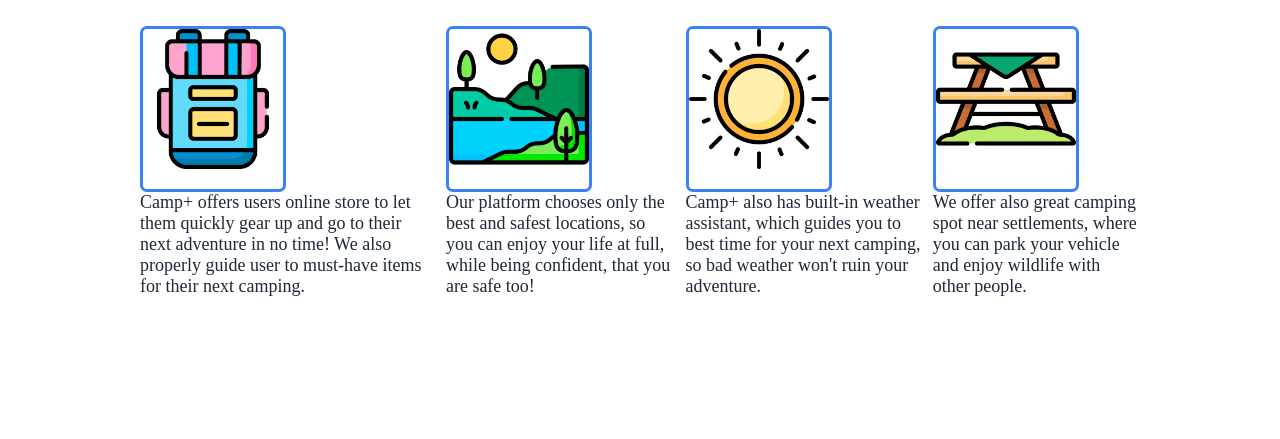
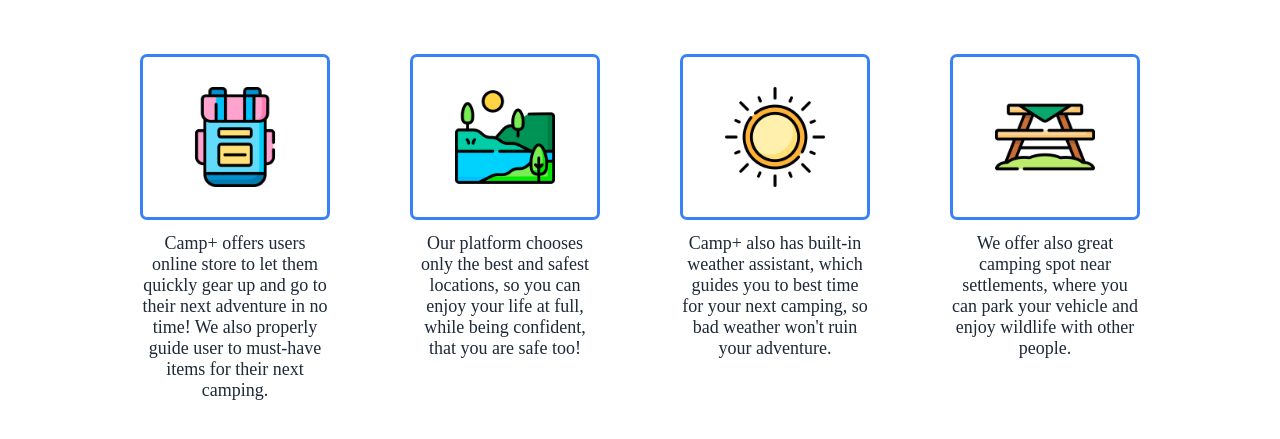
Before and after one commit to Chantuu/odin-landing-page, a plain HTML site: page index.html in a window 1280 px wide. Shown: the part 615-1054 px from the top of the page. Before the commit the page ends 982 px from the top, so only its background shows below. Drawn offline with Linux system fonts and the light colour scheme.

Commit message:
Style cards in index.html

```diff
--- a/styles.css
+++ b/styles.css
@@ -22,6 +22,7 @@ h2 {
     font-size: 36px;
     font-weight: bolder;
     text-align: center;
+    margin-bottom: 57px;
 }
 
 p, .navbar a {
@@ -93,17 +94,31 @@ p, .navbar a {
 
 .cards {
     display: flex;
-    justify-content: center;
-    gap: 10px;
+    justify-content: space-between;
+}
+
+.card {
+    width: 190px;
+    display:flex;
+    flex-direction: column;
+    align-items: stretch;
+    gap: 13px;
 }
 
 .icon-border {
     border: 3px solid #3882F6;
     border-radius: 7px;
-    width: 140px;
     height: 160px;
+    display: flex;
+    justify-content: center;
+    align-items: center;
+}
+
+.icon-border img {
+    width: 100px;
 }
 
 .card-text {
     color: #1F2937;
+    text-align: center;
 }
```
